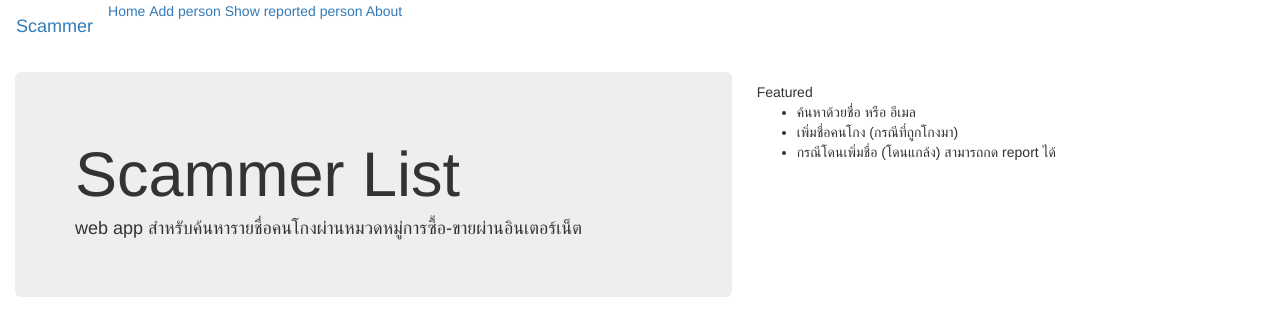
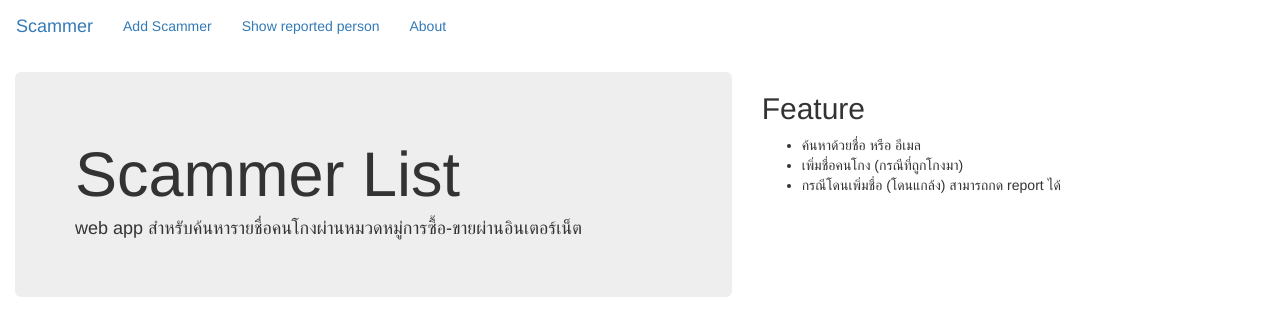
Before and after one commit to sovernut/scammerlist, a Django app: page /about in a window 1280 px wide. Shown: the top 336 px of the page. Run offline with Django 3.2, Linux system fonts and the light colour scheme; some libraries are stand-ins or nearby versions.

Commit message:
styling navbar,about

```diff
--- a/scammerlist/templates/scammerlist/about.html
+++ b/scammerlist/templates/scammerlist/about.html
@@ -24,14 +24,10 @@
     </div>
 
   </div>
-  <div class="col-md-5" style="padding:10px">
+  <div class="col-md-5">
 			<div class="card">
-      <div class="card-header">
-        Featured
-      </div>
+			<h2 class="card-title">Feature</h2>
 			<div class="card-block">
-
-
 			<ul class="list">
 				  <li>ค้นหาด้วยชื่อ หรือ อีเมล</li>
 				  <li>เพิ่มชื่อคนโกง (กรณีที่ถูกโกงมา)</li>
@@ -42,6 +38,7 @@
 	</div>
 </div>
 </div>
+</div>
 
 
 
--- a/scammerlist/templates/scammerlist/navbar.html
+++ b/scammerlist/templates/scammerlist/navbar.html
@@ -1,15 +1,16 @@
 {% block content %}
 
 <!-- **************START NAVBAR************** -->
-<nav class="navbar navbar-toggleable-md navbar-light bg-faded">
-  <a class="navbar-brand" href="{% url 'index' %}">Scammer</a>
-  <div class="collapse navbar-collapse">
-    <div class="navbar-nav">
-      <a class="nav-item nav-link" href="{% url 'index' %}">Home <span class="sr-only">(current)</span></a>
-      <a class="nav-item nav-link" href="{% url 'addperson' %}">Add person</a>
-      <a class="nav-item nav-link" href="{% url 'show_report' %}">Show reported person</a>
-      <a class="nav-item nav-link" href="{% url 'About' %}">About</a>
+<nav class="navbar navbar-light">
+  <div class="container-fluid">
+    <div class="navbar-header">
+      <a class="navbar-brand" href="{% url 'index' %}">Scammer</a>
     </div>
+    <ul class="nav navbar-nav">
+      <li><a href="{% url 'addperson' %}">Add Scammer</a></li>
+      <li><a href="{% url 'show_report' %}">Show reported person</a></li>
+      <li><a href="{% url 'About' %}">About</a></li>
+    </ul>
   </div>
 </nav>
 <!-- **************STOP NAVBAR************** -->
```
Lines whose indentation alone changed are shown as unchanged.
